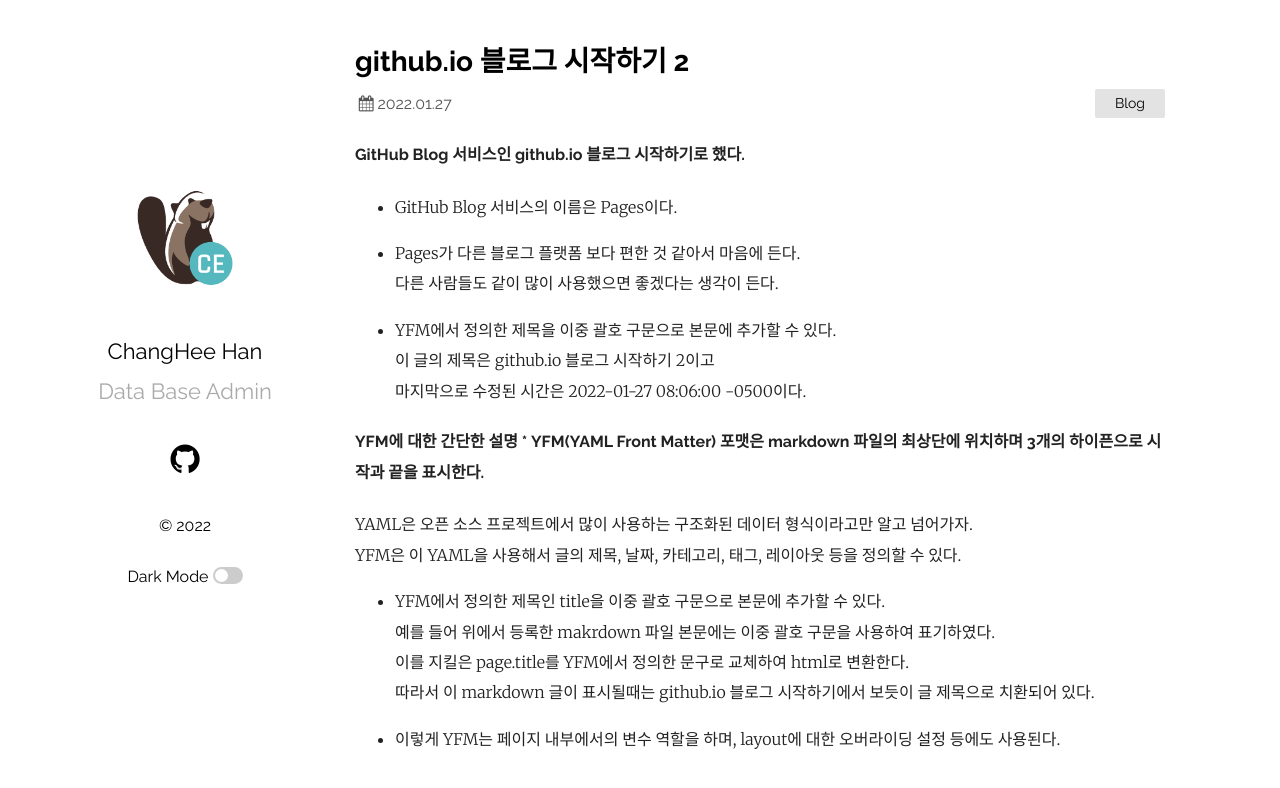
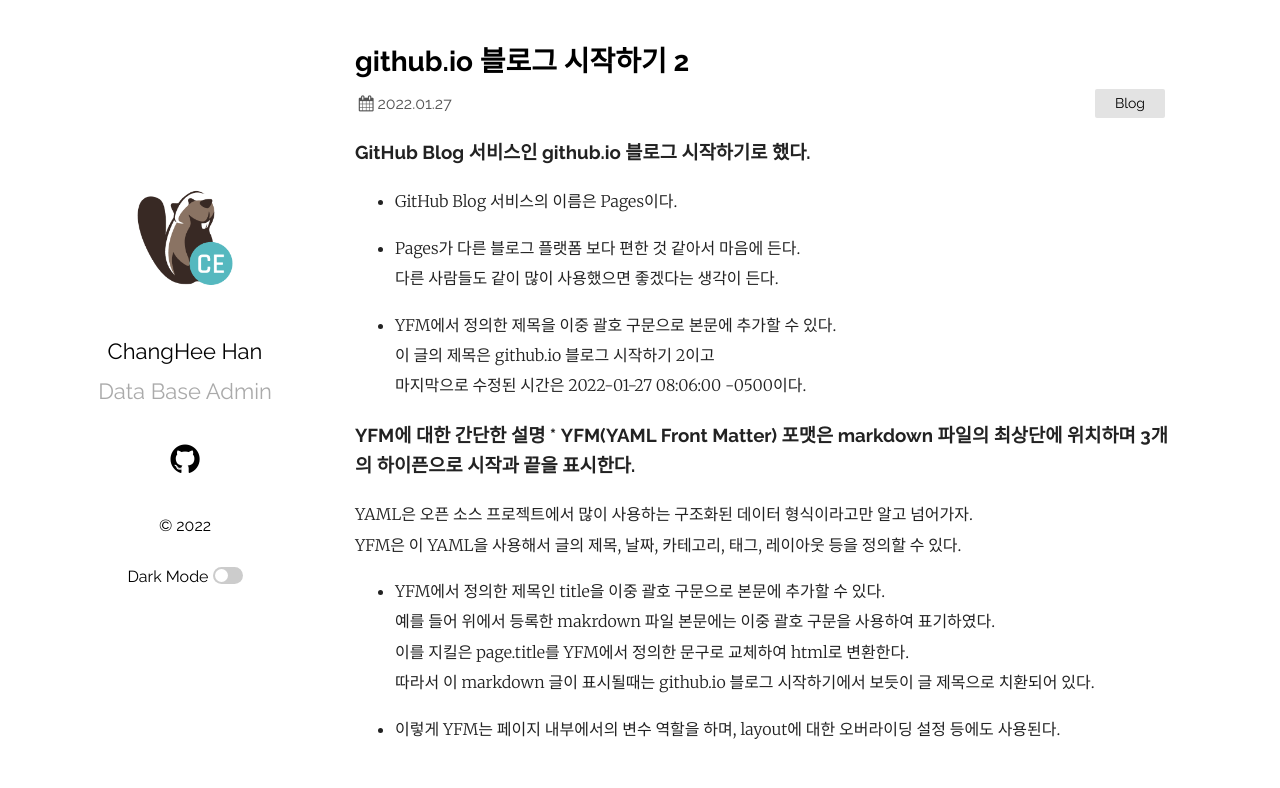
Before and after one commit to sfthch/sfthch, a Jekyll site: the page built from _posts/2022-01-27-02-blog-hch.md, in a window 1280 px wide. Shown: the top 788 px of the page. Built offline with Jekyll 4.4.1, drawn with Linux system fonts in a browser that asks for light colours; our own code applies the rules of GitHub Pages for plain Markdown files.

Commit message:
2202031127

```diff
--- a/_posts/2022-01-27-02-blog-hch.md
+++ b/_posts/2022-01-27-02-blog-hch.md
@@ -12,7 +12,7 @@ tags:
   - Blog
 ---
 
-#### GitHub Blog 서비스인 github.io 블로그 시작하기로 했다.
+### GitHub Blog 서비스인 github.io 블로그 시작하기로 했다.
 * GitHub Blog 서비스의 이름은 Pages이다.
 
 * Pages가 다른 블로그 플랫폼 보다 편한 것 같아서 마음에 든다.
@@ -22,7 +22,7 @@ tags:
   이 글의 제목은 {{ page.title }}이고
   마지막으로 수정된 시간은 {{ page.last_modified_at }}이다.
 
-#### YFM에 대한 간단한 설명 * YFM(YAML Front Matter) 포맷은 markdown 파일의 최상단에 위치하며 3개의 하이픈으로 시작과 끝을 표시한다.
+### YFM에 대한 간단한 설명 * YFM(YAML Front Matter) 포맷은 markdown 파일의 최상단에 위치하며 3개의 하이픈으로 시작과 끝을 표시한다.
 YAML은 오픈 소스 프로젝트에서 많이 사용하는 구조화된 데이터 형식이라고만 알고 넘어가자.
 YFM은 이 YAML을 사용해서 글의 제목, 날짜, 카테고리, 태그, 레이아웃 등을 정의할 수 있다.
 
```
